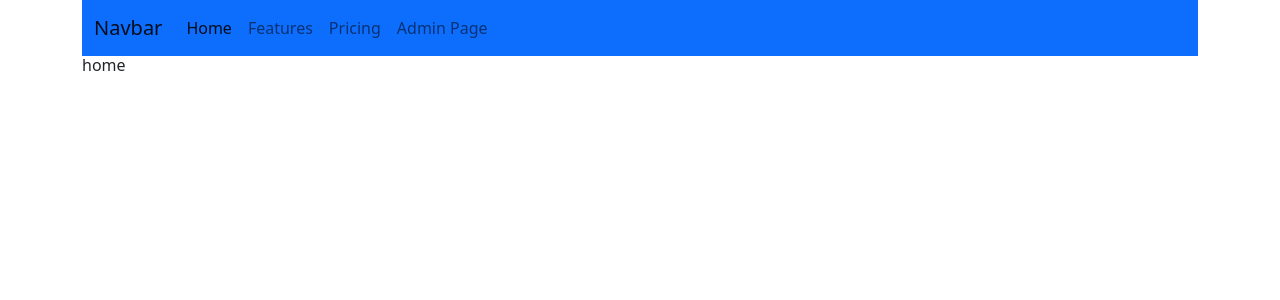
After one commit to jemgithub0418/practice, a Django app: page / in a window 1280 px wide. The commit adds this page. Shown: the top 300 px of the page. Run offline with Django 3.2, Linux system fonts and the light colour scheme.

Commit message:
added home page, implemented namespaces for urls

```diff
--- a/accounts/urls.py
+++ b/accounts/urls.py
@@ -1,5 +1,8 @@
 from django.urls import path
 from . import views
+
+
+app_name = 'accounts'
 
 urlpatterns = [
 	path('register/', views.register, name='register'),
--- a/blog/urls.py
+++ b/blog/urls.py
@@ -18,5 +18,6 @@ from django.urls import path, include
 
 urlpatterns = [
     path('admin/', admin.site.urls),
-    path('accounts/', include('accounts.urls')),
+    path('accounts/', include('accounts.urls', namespace = 'accounts')),
+    path('', include('main.urls', namespace = 'main')),
 ]
--- /dev/null
+++ b/main/urls.py
@@ -0,0 +1,9 @@
+from django.urls import path
+from . import views
+
+
+app_name = 'main'
+
+urlpatterns = [
+    path('', views.home, name='home'),
+]
--- a/main/views.py
+++ b/main/views.py
@@ -1,3 +1,4 @@
 from django.shortcuts import render
 
-# Create your views here.
+def home(request):
+    return render(request, 'main/home.html')
--- a/templates/base.html
+++ b/templates/base.html
@@ -22,7 +22,7 @@
           <div class="collapse navbar-collapse" id="navbarNav">
             <ul class="navbar-nav">
               <li class="nav-item">
-                <a class="nav-link active" aria-current="page" href="#">Home</a>
+                <a class="nav-link active" aria-current="page" href="{% url 'main:home' %}">Home</a>
               </li>
               <li class="nav-item">
                 <a class="nav-link" href="#">Features</a>
--- /dev/null
+++ b/templates/main/home.html
@@ -0,0 +1,5 @@
+{% extends 'base.html' %}
+
+{% block content %}
+    <h6>home</h6>
+{% endblock %}
```
